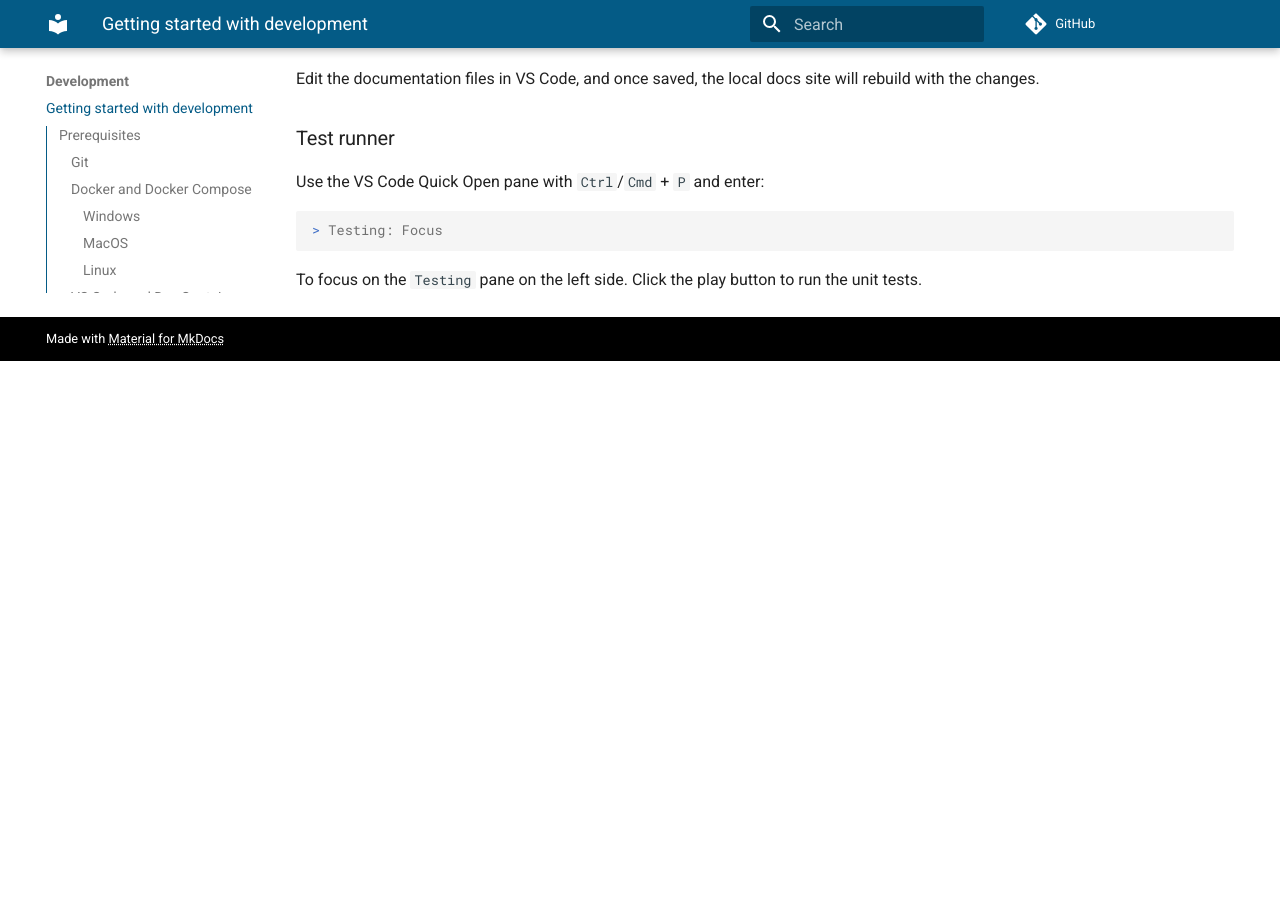
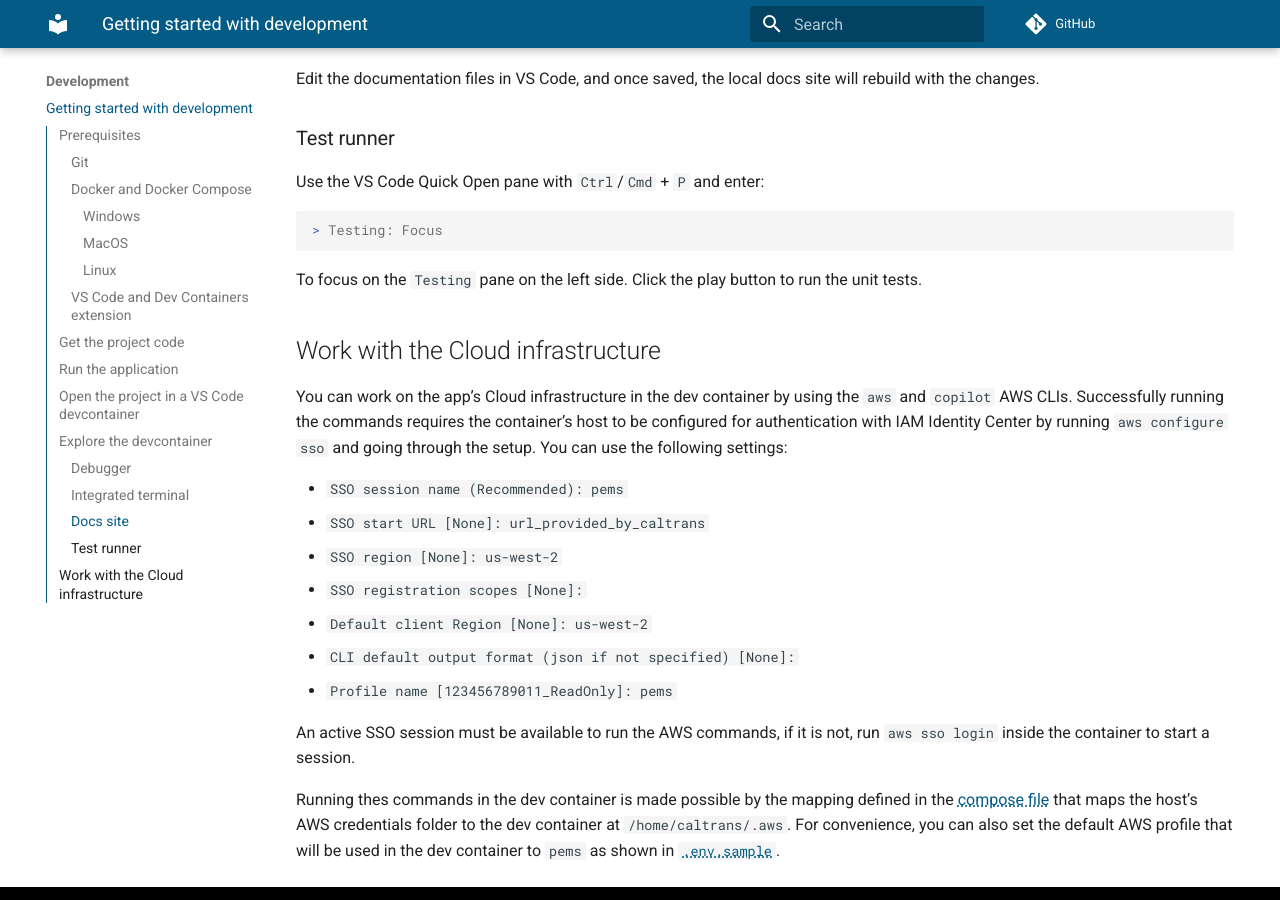
Before and after one commit to lalver1/pems, an MkDocs documentation site: the page built from docs/development/README.md, in a window 1280 px wide and 900 px high, scrolled down 4143 px. Built offline with MkDocs 1.6.1 and Material for MkDocs 9.7.7, drawn with Linux system fonts in a browser that asks for light colours; nearby versions of some CDN libraries; comment, search, counter and statistics services are not loaded; before the commit the page ends 4504 px from its top, so only the background shows below that.

Commit message:
docs: add developing for Cloud infra instructions

````diff
--- a/docs/development/README.md
+++ b/docs/development/README.md
@@ -219,3 +219,19 @@ Use the VS Code Quick Open pane with `Ctrl`/`Cmd` + `P` and enter:
 ```
 
 To focus on the `Testing` pane on the left side. Click the play button to run the unit tests.
+
+## Work with the Cloud infrastructure
+
+You can work on the app's Cloud infrastructure in the dev container by using the `aws` and `copilot` AWS CLIs. Successfully running the commands requires the container's host to be configured for authentication with IAM Identity Center by running `aws configure sso` and going through the setup. You can use the following settings:
+
+- `SSO session name (Recommended): pems`
+- `SSO start URL [None]: url_provided_by_caltrans`
+- `SSO region [None]: us-west-2`
+- `SSO registration scopes [None]:`
+- `Default client Region [None]: us-west-2`
+- `CLI default output format (json if not specified) [None]:`
+- `Profile name [123456789011_ReadOnly]: pems`
+
+An active SSO session must be available to run the AWS commands, if it is not, run `aws sso login` inside the container to start a session.
+
+Running thes commands in the dev container is made possible by the mapping defined in the [compose file](https://github.com/compilerla/pems/blob/main/compose.yml#L23) that maps the host's AWS credentials folder to the dev container at `/home/caltrans/.aws`. For convenience, you can also set the default AWS profile that will be used in the dev container to `pems` as shown in [`.env.sample`](https://github.com/compilerla/pems/blob/main/.env.sample#L18).
````
